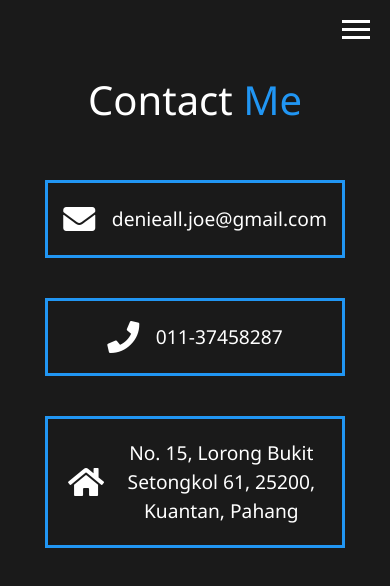
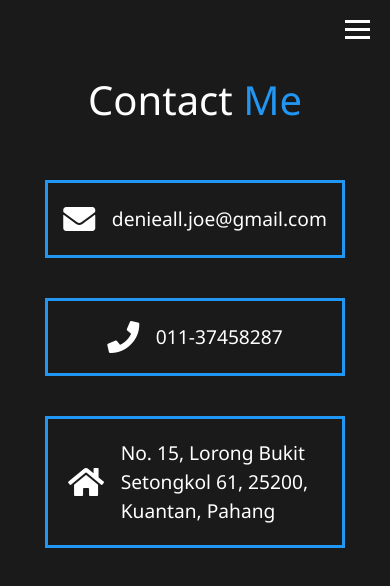
Before and after one commit to Denieall/denieallj, a website: page dist/contact.html in a window 390 px wide. Drawn offline with Linux system fonts and the light colour scheme.

Commit message:
Repair error with nav tag

```diff
--- a/scss/contact.scss
+++ b/scss/contact.scss
@@ -1,6 +1,5 @@
 @import "config";
 @import "nav";
-@import "mobile";
 
 // animation
 @keyframes contactAnimation1 {
@@ -70,9 +69,12 @@ a {
 }
 
 header {
-	position: fixed; // always want the header to remain top
+	position: absolute;
+	top: 0;
+	left: 0;
+	height: 100%;
+	width: 100%;
 	z-index: 2;
-	width: 100%;
 }
 
 .text-secondary2 {
--- a/scss/details.scss
+++ b/scss/details.scss
@@ -1,6 +1,5 @@
 @import "config";
 @import "nav";
-@import "mobile";
 
 * {
 	box-sizing: border-box;
@@ -39,9 +38,12 @@ a {
 }
 
 header {
-	position: fixed; // always want the header to remain top
+	position: absolute;
+	top: 0;
+	left: 0;
+	height: 100%;
+	width: 100%;
 	z-index: 2;
-	width: 100%;
 }
 
 .text-secondary2 {
```
Also changed, not shown: dist/about.html, dist/contact.html, dist/css/contact.css, dist/css/details.css.
